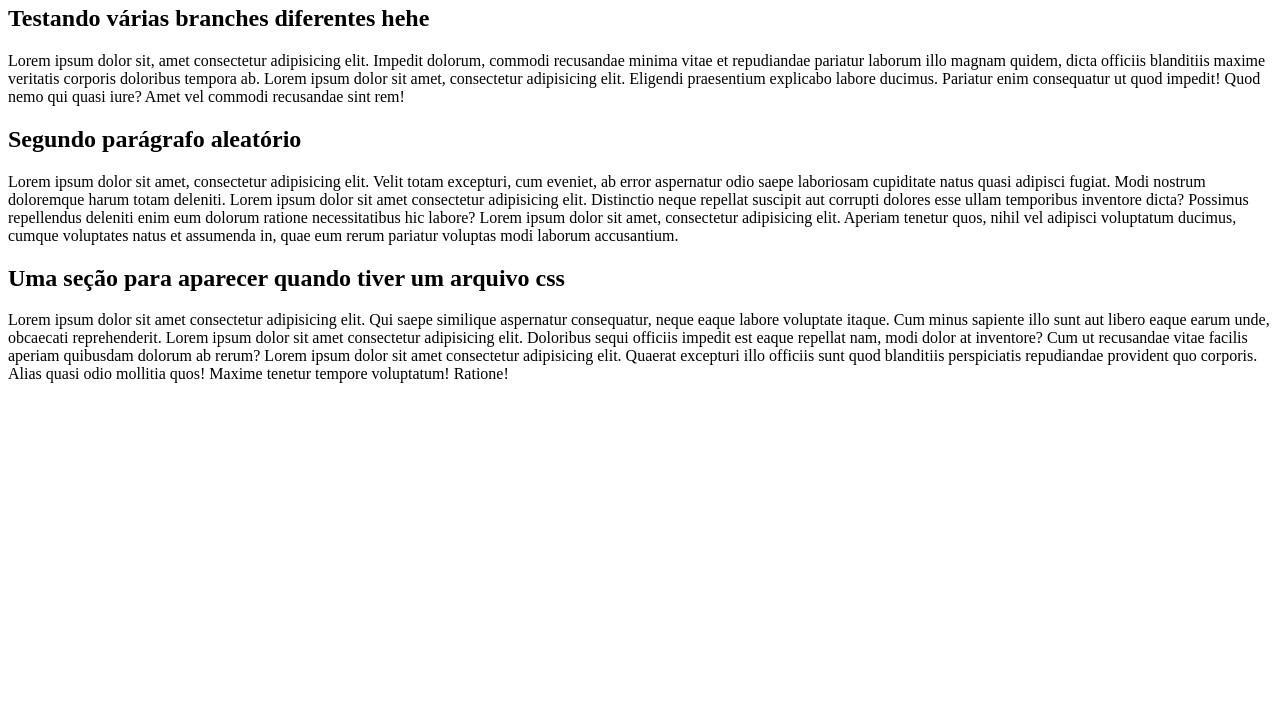
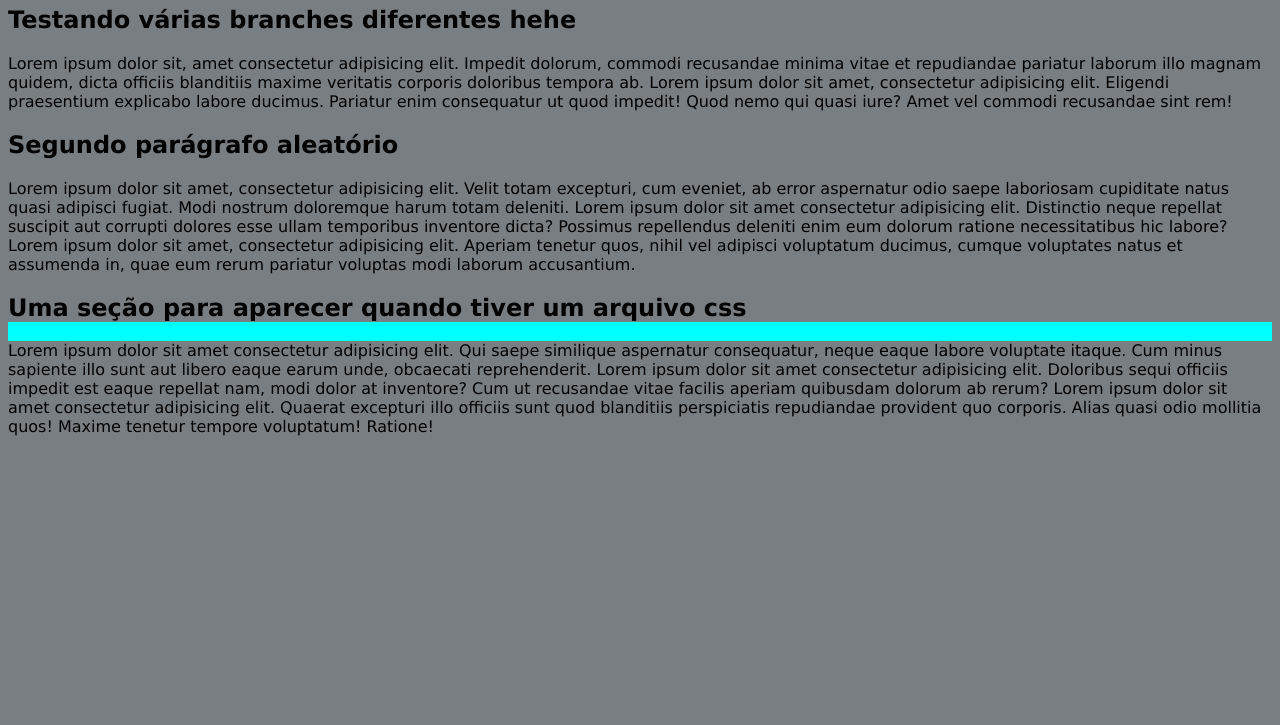
Before and after one commit to AssisRaphael/teste, a plain HTML site: page paginas/index.html in a window 1280 px wide. Shown: the part 75-800 px from the top of the page. Drawn offline with Linux system fonts and the light colour scheme; files that its build step writes are made by us from their sources.

Commit message:
create stile.css and add to the index

```diff
--- a/paginas/index.html
+++ b/paginas/index.html
@@ -3,6 +3,7 @@
 <head>
     <meta charset="UTF-8">
     <meta name="viewport" content="width=device-width, initial-scale=1.0">
+    <link rel="stylesheet" href="stiles/stile.css">
     <title>Site de teste</title>
 </head>
 <body>
--- /dev/null
+++ b/stiles/stile.css
@@ -0,0 +1,11 @@
+* {
+    font-family: Verdana, Geneva, Tahoma, sans-serif;
+    font: 100;
+    background-color: rgb(121, 126, 131);
+}
+
+section {
+    background-color: aqua;
+    font: 200;
+    align-items: center;
+}
```
